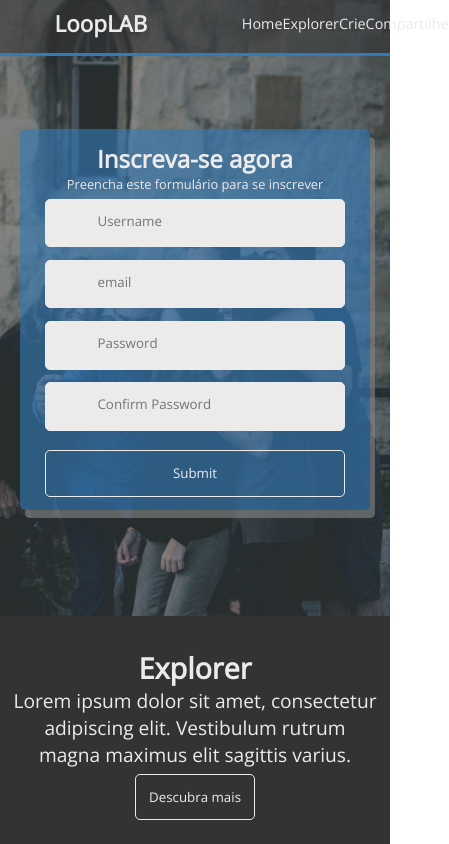
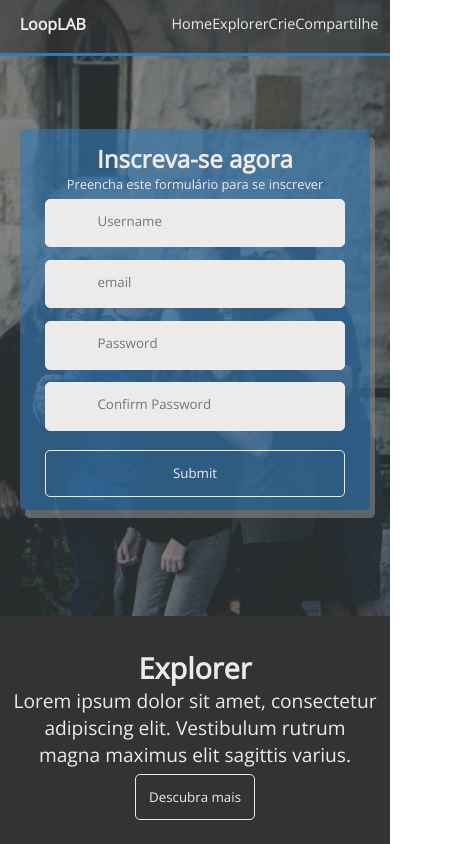
Before and after one commit to jamersonapce/grid-layout, a plain HTML site: page index.html in a window 390 px wide. Shown: the top 844 px of the page, 449 px wide, since content can reach past the window. Drawn offline with nearby package versions, Linux system fonts and the light colour scheme.

Commit message:
ajuste menu

```diff
--- a/css/geral.css
+++ b/css/geral.css
@@ -74,7 +74,7 @@ strong{
   grid-area: menu-list;
   display: grid;
   grid-template-columns: repeat(4, 1fr);
-  grid-column-start: 10;
+  grid-column-start: 9;
   grid-column-end: 14;
   align-items: start;
   justify-items: center;
@@ -426,10 +426,20 @@ strong{
 
 /*VERSÃO MOBILE*/
 
-@media screen and (max-width: 768px) {
-  /* .menu{
-    grid-template-columns: 5% repeat(12, 1fr) 5%;
-  } */
+@media (max-width: 768px) {
+  .menu {
+    grid-template-columns: 3% repeat(12,1fr) 3%;
+    column-gap: 0.5rem;
+  }
+
+  .menu-logo{
+    grid-column-end: 3;
+    font-size: 1rem;
+  }
+
+  .menu-list{
+    grid-column-start: 6;
+  }
 
   .header-section{
     grid-template-columns: 3% repeat(1,1fr) 3%;
@@ -495,5 +505,4 @@ strong{
     ".    conteudo2        ."
     ".        .            .";
   }
-
 }
```
